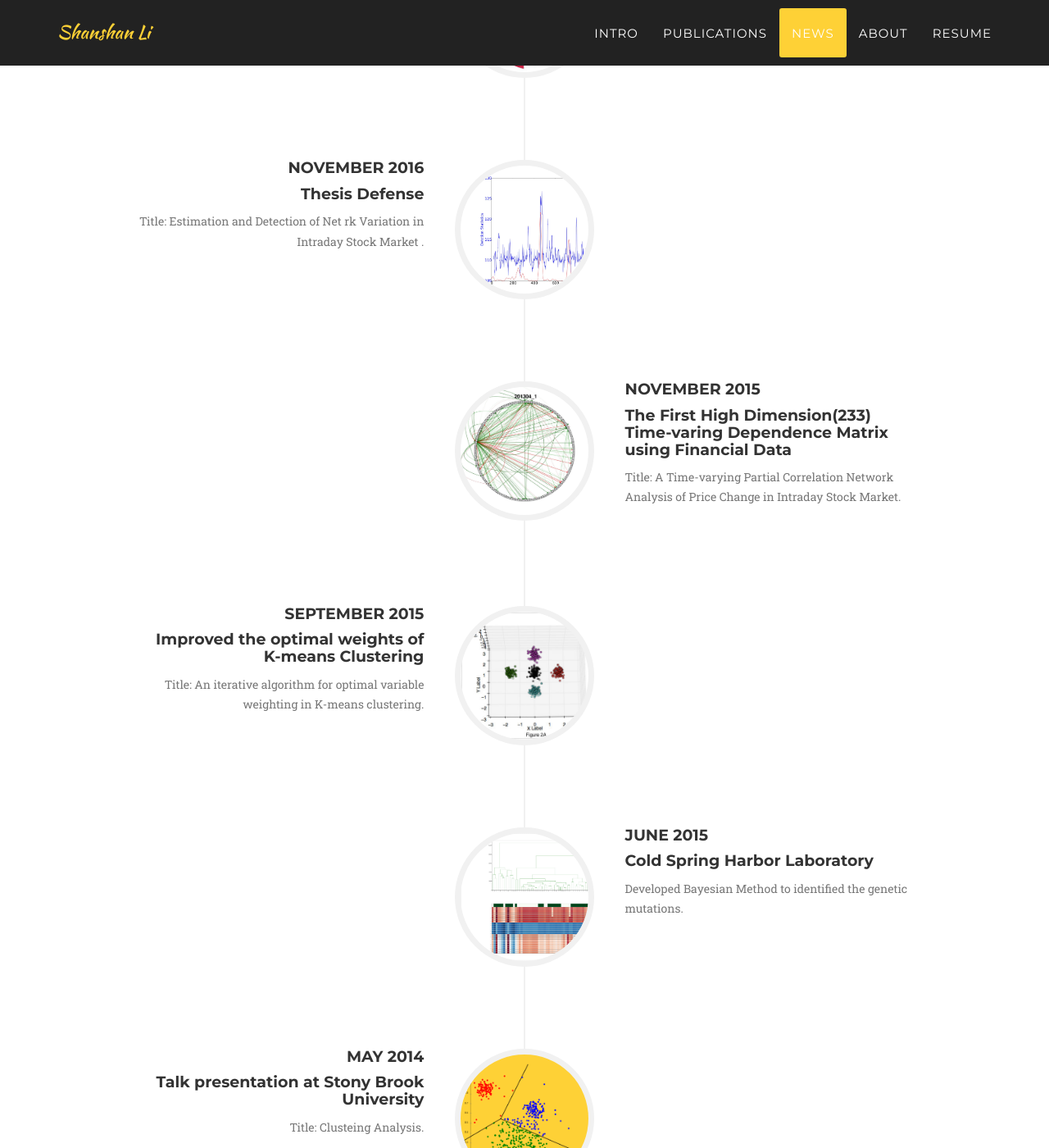
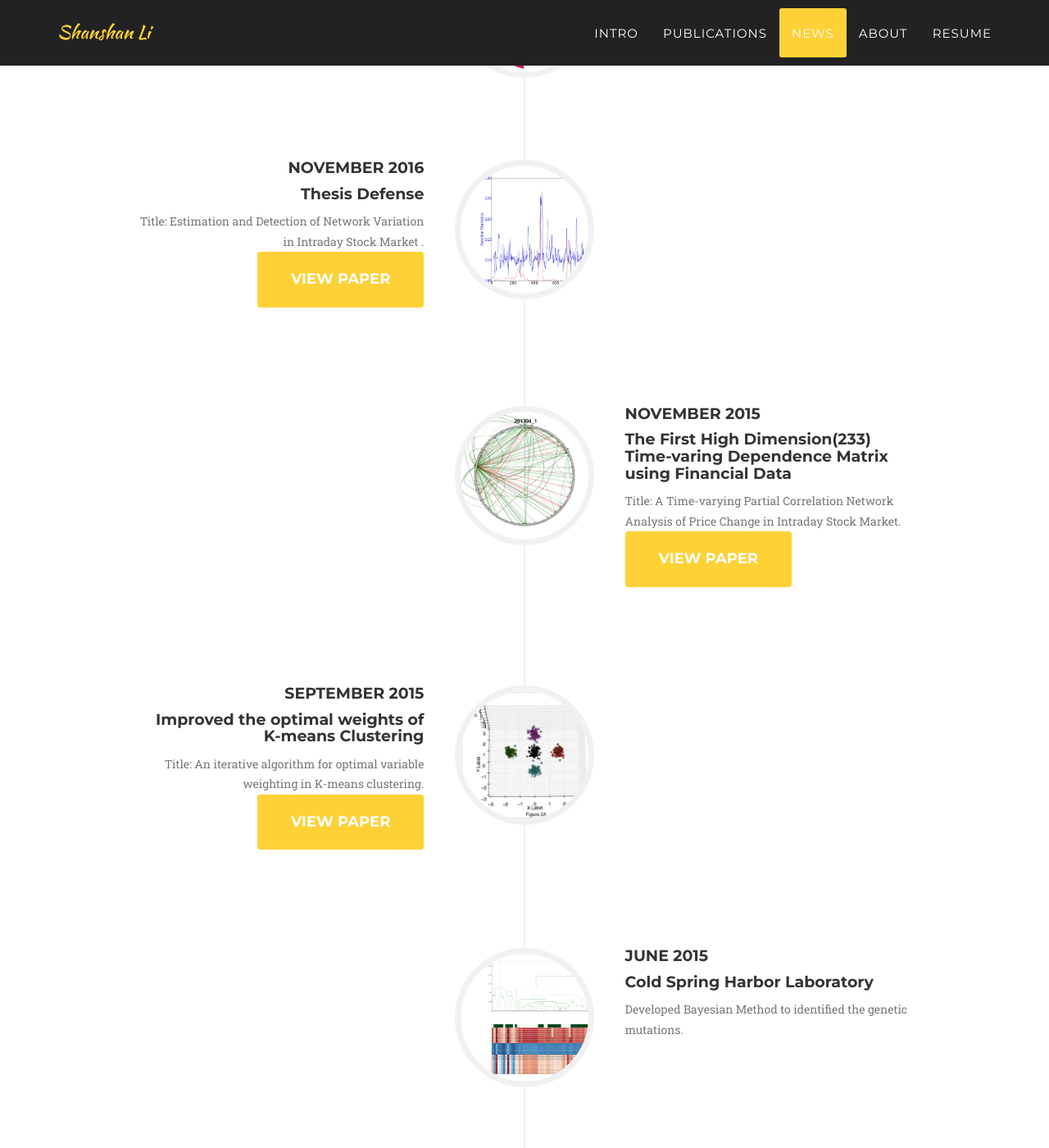
Before and after one commit to shaniavina/shaniavina.github.io, a Jekyll site: the page built from index.html, in a window 1280 px wide and 1400 px high, scrolled down 3124 px. Shown: the whole window at 82% size. Built offline with Jekyll 4.4.1, drawn with Linux system fonts in a browser that asks for light colours; some web fonts are replaced; some of the changed text lies outside the part shown.

Commit message:
Update news.html

```diff
--- a/_includes/news.html
+++ b/_includes/news.html
@@ -34,14 +34,14 @@
                                   <h4 class="subheading">Thesis Defense</h4>
                               </div>
                               <div class="timeline-body">
-                                  <p class="text-muted">Title: Estimation and Detection of Net
+                                  <p class="text-muted">Title: Estimation and Detection of Network Variation in Intraday Stock Market .</p>
+                                  <a href="pdf/november2017.pdf" class="page-scroll btn btn-xl">View paper</a>
 
 
 
 
 
 
-                                      rk Variation in Intraday Stock Market .</p>
                               </div>
                           </div>
                       </li>
@@ -56,6 +56,8 @@
                               </div>
                               <div class="timeline-body">
                                   <p class="text-muted">Title: A Time-varying Partial Correlation Network Analysis of Price Change in Intraday Stock Market.</p>
+                                  <a href="pdf/november2016.pdf" class="page-scroll btn btn-xl">View paper</a>
+
                               </div>
                           </div>
                       </li>
@@ -71,6 +73,7 @@
                               </div>
                               <div class="timeline-body">
                                 <p class="text-muted">Title: An iterative algorithm for optimal variable weighting in K-means clustering.</p>
+                                <a href="pdf/sep2015.pdf" class="page-scroll btn btn-xl">View paper</a>
                               </div>
                           </div>
                       </li>
@@ -99,6 +102,7 @@
                                 </div>
                                 <div class="timeline-body">
                                     <p class="text-muted">Title: Clusteing Analysis. </p>
+                                    <a href="pdf/may2014" class="page-scroll btn btn-xl">View slides</a>
                                 </div>
                             </div>
                         </li>
@@ -127,6 +131,7 @@
                                 </div>
                                 <div class="timeline-body">
                                     <p class="text-muted">Title: An Extension of Davis and Lo's Contagion Model. </p>
+                                    <a href="pdf/may2013.pdf" class="page-scroll btn btn-xl">View slides</a>
                                 </div>
                             </div>
                         </li>
```
